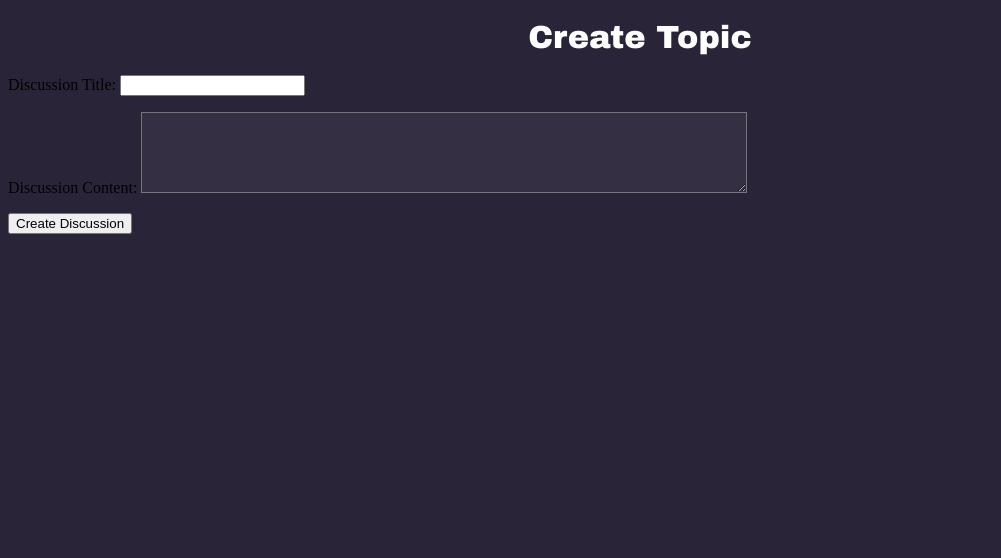
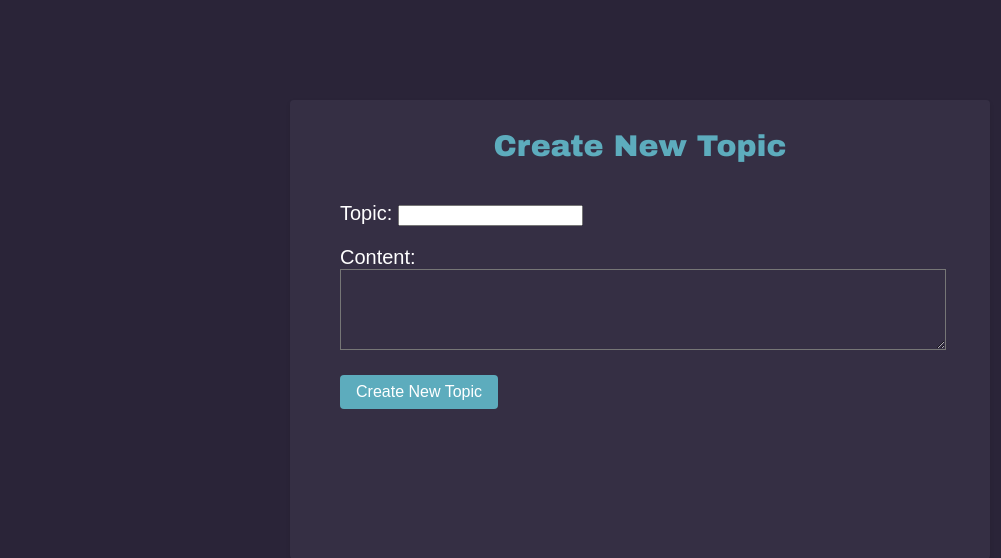
Before and after one commit to mildaug/board_game, a Django app: page /discussions/create/ in a window 1280 px wide. Shown: the part 76-634 px from the top of the page, without its empty margins (0-1001 px from the left). Run offline with Django 4.2, Linux system fonts and the light colour scheme.

Commit message:
forum: create topic css completed

```diff
--- a/board_game_hub/board_game/forms.py
+++ b/board_game_hub/board_game/forms.py
@@ -71,8 +71,8 @@ class DiscussionForm(forms.ModelForm):
         model = Discussion
         fields = ['title', 'content']
         labels = {
-            'title': 'Discussion Title',
-            'content': 'Discussion Content',
+            'title': 'Topic',
+            'content': 'Content',
         }
 
 
--- a/board_game_hub/board_game/static/css/style.css
+++ b/board_game_hub/board_game/static/css/style.css
@@ -1279,3 +1279,76 @@ textarea {
   color: #fff;
   font-family: Arial, sans-serif;
 }
+
+.create-topic-container {
+  background-color: #352f44;
+  padding: 150px;
+  border-radius: 4px;
+  box-shadow: 0 2px 4px rgba(0, 0, 0, 0.1);
+  margin: 20vh auto;
+  max-width: 400px;
+  font-family: Arial, sans-serif;
+  margin-top: 100px;
+}
+
+.create-topic-box {
+  border: 1px solid #ccc;
+  padding: 50px;
+  border-radius: 5px;
+}
+
+.create-topic-heading {
+  font-size: 30px;
+  color: #5dacbd;
+  margin-top: -120px;
+  margin-bottom: 20px;
+}
+
+.create-topic-form {
+  margin-top: 40px;
+  color: #fff;
+  margin-left: -100px;
+  font-size: 20px;
+}
+
+.create-topic-form .form-group {
+  margin-bottom: 10px;
+  color: #fff;
+  font-size: 20px;
+}
+
+.create-topic-form .form-group label {
+  display: block;
+  font-weight: bold;
+  margin-bottom: 5px;
+  font-size: 20px;
+}
+
+.create-topic-form .form-group input[type="text"],
+.create-topic-form .form-group textarea {
+  width: 50px;
+  height: 75px;
+  padding: 5px;
+  border: 1px solid #ccc;
+  border-radius: 4px;
+  color: #fff;
+  font-size: 20px;
+}
+
+.create-topic-button {
+  padding: 8px 16px;
+  font-size: 16px;
+  background-color: #5dacbd;
+  color: #fff;
+  border: none;
+  border-radius: 4px;
+  cursor: pointer;
+}
+
+.create-topic-button:hover {
+  background-color: #48969d;
+}
+
+.create-topic-button:active {
+  background-color: #39787f;
+}
--- a/board_game_hub/board_game/templates/board_game/discussion_create.html
+++ b/board_game_hub/board_game/templates/board_game/discussion_create.html
@@ -1,13 +1,15 @@
 {% extends 'base.html' %}
 {% load static %}
 
-{% block title %}Create Game{% endblock %}
+{% block title %}Create New Topic{% endblock %}
 
 {% block content %}
-    <h1>Create Topic</h1>
-    <form method="post" action="{% url 'create_discussion' %}">
-        {% csrf_token %}
-        {{ form.as_p }}
-        <button type="submit">Create Discussion</button>
-      </form>
+    <div class="create-topic-container">
+        <h1 class="create-topic-heading">Create New Topic</h1>
+        <form class="create-topic-form" method="post" action="{% url 'create_discussion' %}">
+            {% csrf_token %}
+            {{ form.as_p }}
+            <button class="create-topic-button" type="submit">Create New Topic</button>
+        </form>
+    </div>
 {% endblock %}
```
